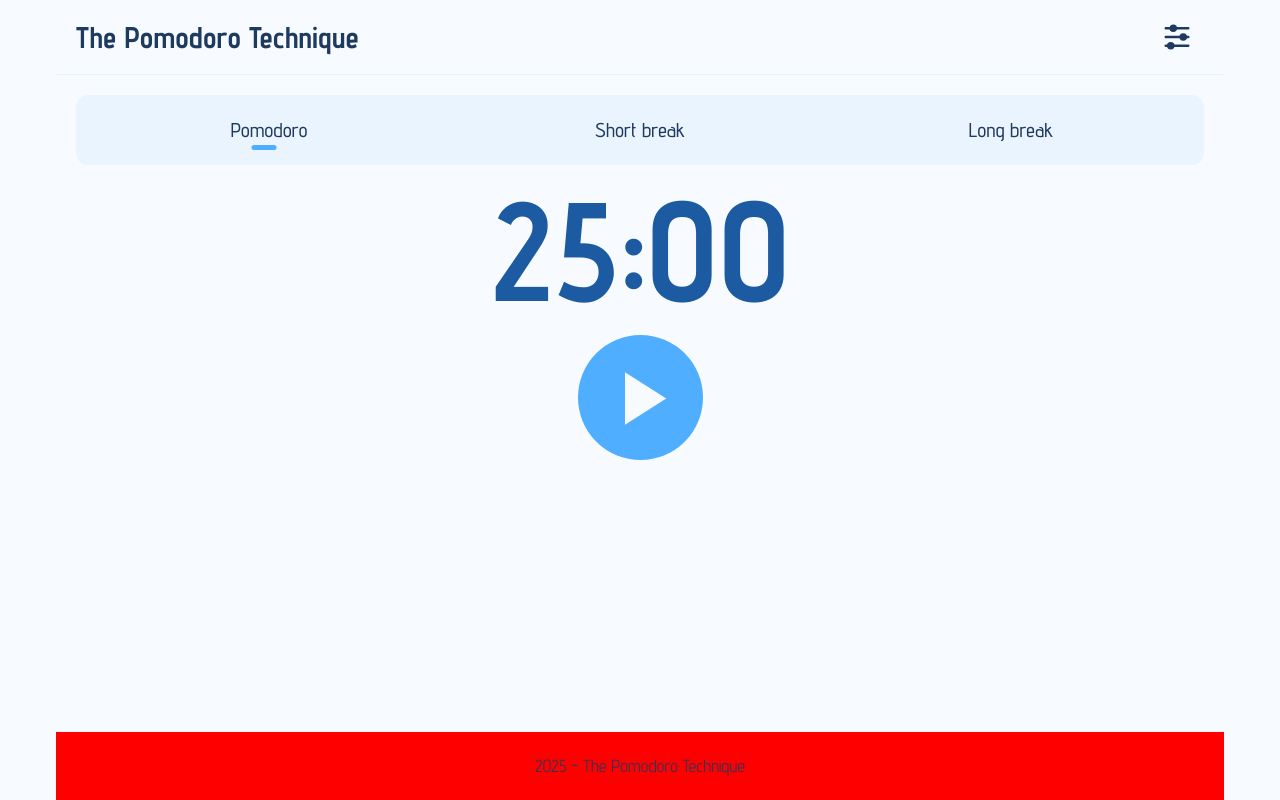
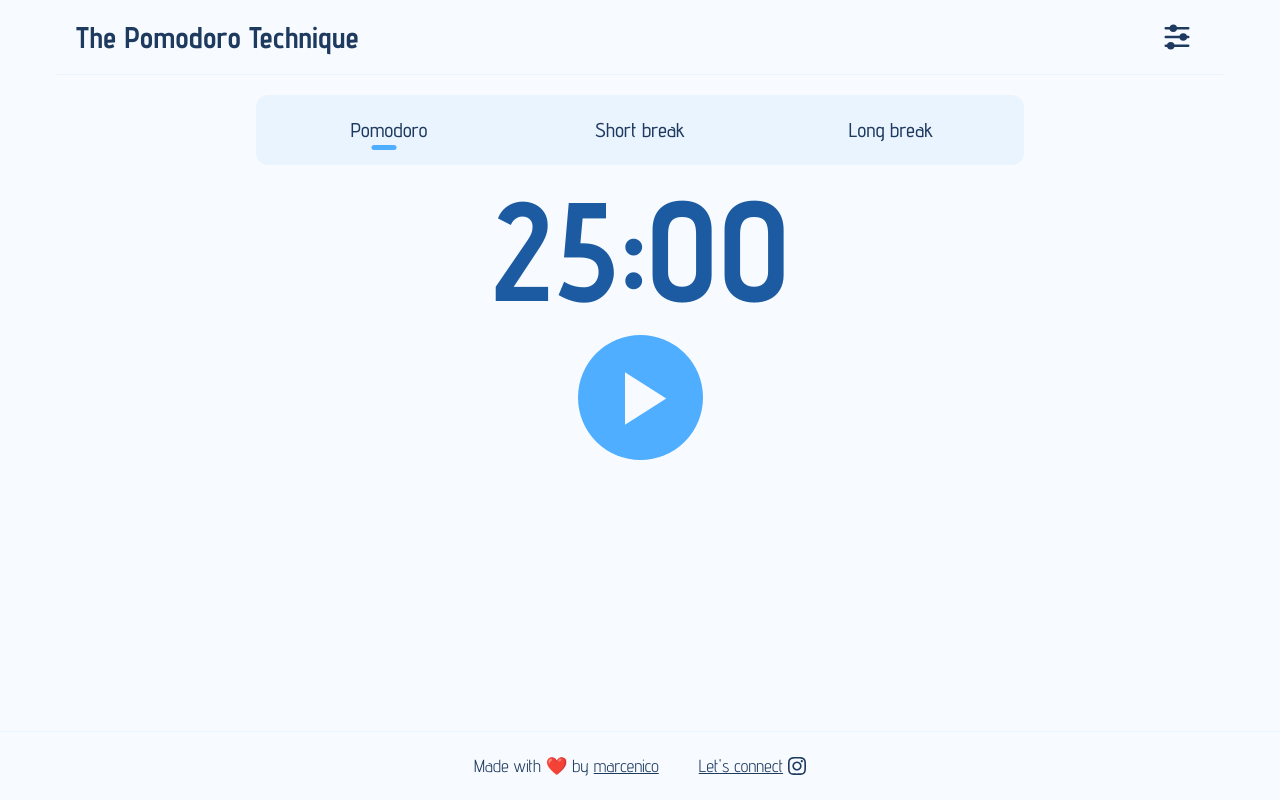
Before and after one commit to marcenico/pomodoro-app, a React (Vite) app: page / in a window 1280 px wide. Built offline with nearby package versions, Linux system fonts and the light colour scheme.

Commit message:
feat(components): enhance Footer with Instagram link and update styles

```diff
--- a/index.html
+++ b/index.html
@@ -7,6 +7,16 @@
     <title>The Pomodoro Technique</title>
   </head>
   <body>
+    <div style="display: none">
+      <svg xmlns="http://www.w3.org/2000/svg">
+        <!-- Instagram Icon -->
+        <symbol id="instagram" viewBox="0 0 24 24" fill="currentColor">
+          <path
+            d="M12 2.163c3.204 0 3.584.012 4.85.07 3.252.148 4.771 1.691 4.919 4.919.058 1.265.069 1.645.069 4.849 0 3.205-.012 3.584-.069 4.849-.149 3.225-1.664 4.771-4.919 4.919-1.266.058-1.644.07-4.85.07-3.204 0-3.584-.012-4.849-.07-3.26-.149-4.771-1.699-4.919-4.92-.058-1.265-.07-1.644-.07-4.849 0-3.204.013-3.583.07-4.849.149-3.227 1.664-4.771 4.919-4.919 1.266-.057 1.645-.069 4.849-.069zm0-2.163c-3.259 0-3.667.014-4.947.072-4.358.2-6.78 2.618-6.98 6.98-.059 1.281-.073 1.689-.073 4.948 0 3.259.014 3.668.072 4.948.2 4.358 2.618 6.78 6.98 6.98 1.281.058 1.689.072 4.948.072 3.259 0 3.668-.014 4.948-.072 4.354-.2 6.782-2.618 6.979-6.98.059-1.28.073-1.689.073-4.948 0-3.259-.014-3.667-.072-4.947-.196-4.354-2.617-6.78-6.979-6.98-1.281-.059-1.69-.073-4.949-.073zm0 5.838c-3.403 0-6.162 2.759-6.162 6.162s2.759 6.163 6.162 6.163 6.162-2.759 6.162-6.163c0-3.403-2.759-6.162-6.162-6.162zm0 10.162c-2.209 0-4-1.79-4-4 0-2.209 1.791-4 4-4s4 1.791 4 4c0 2.21-1.791 4-4 4zm6.406-11.845c-.796 0-1.441.645-1.441 1.44s.645 1.44 1.441 1.44c.795 0 1.439-.645 1.439-1.44s-.644-1.44-1.439-1.44z"
+          ></path>
+        </symbol>
+      </svg>
+    </div>
     <div id="root"></div>
     <script type="module" src="/src/main.jsx"></script>
   </body>
--- a/src/components/Footer/Footer.jsx
+++ b/src/components/Footer/Footer.jsx
@@ -2,14 +2,18 @@
 import { footer, footerText } from './Footer.module.css';
 
 export const Footer = () => {
-  const currentYear = new Date().getFullYear();
-
   return (
     <footer className={footer}>
-      <div className="d-flex jc-center ai-center w-100">
-        <p className={footerText}>
-          {currentYear} - The Pomodoro Technique
+      <div className="d-flex jc-center ai-center w-100 gap-32">
+        {/* Made with ❤️ by */}
+        <p className={footerText}>Made with ❤️ by&nbsp;
+          <a className={footerText} href="https://marcenico.com" target="_blank" rel="noopener noreferrer">marcenico</a>
         </p>
+        {/* Instagram */}
+        <a className={`${footerText} d-flex ai-center f-row gap-4`} href="https://www.instagram.com/_marcenico" target="_blank" rel="noopener noreferrer">
+          <span className="">Let's connect</span>
+          <svg width="18" height="18" viewBox="0 0 24 24" fill="none" xmlns="http://www.w3.org/2000/svg"><use href="#instagram" /></svg>
+        </a>
       </div>
     </footer>
   );
--- a/src/components/Footer/Footer.module.css
+++ b/src/components/Footer/Footer.module.css
@@ -1,8 +1,6 @@
 .footer {
-  background-color: red;
   border-top: 1px solid var(--color-50, var(--blue-50));
   margin: 0 auto;
-  max-width: 1168px;
   padding: 1rem;
   transition: border-color var(--transition-normal);
   width: 100%;
--- a/src/components/TabSelector/TabSelector.module.css
+++ b/src/components/TabSelector/TabSelector.module.css
@@ -3,6 +3,9 @@
   border-radius: 12px;
   position: relative;
   transition: background var(--transition-normal);
+  max-width: var(--breakpoint-md);
+  width: 100%;
+  margin: auto;
 }
 
 .tabIndicator {
```
